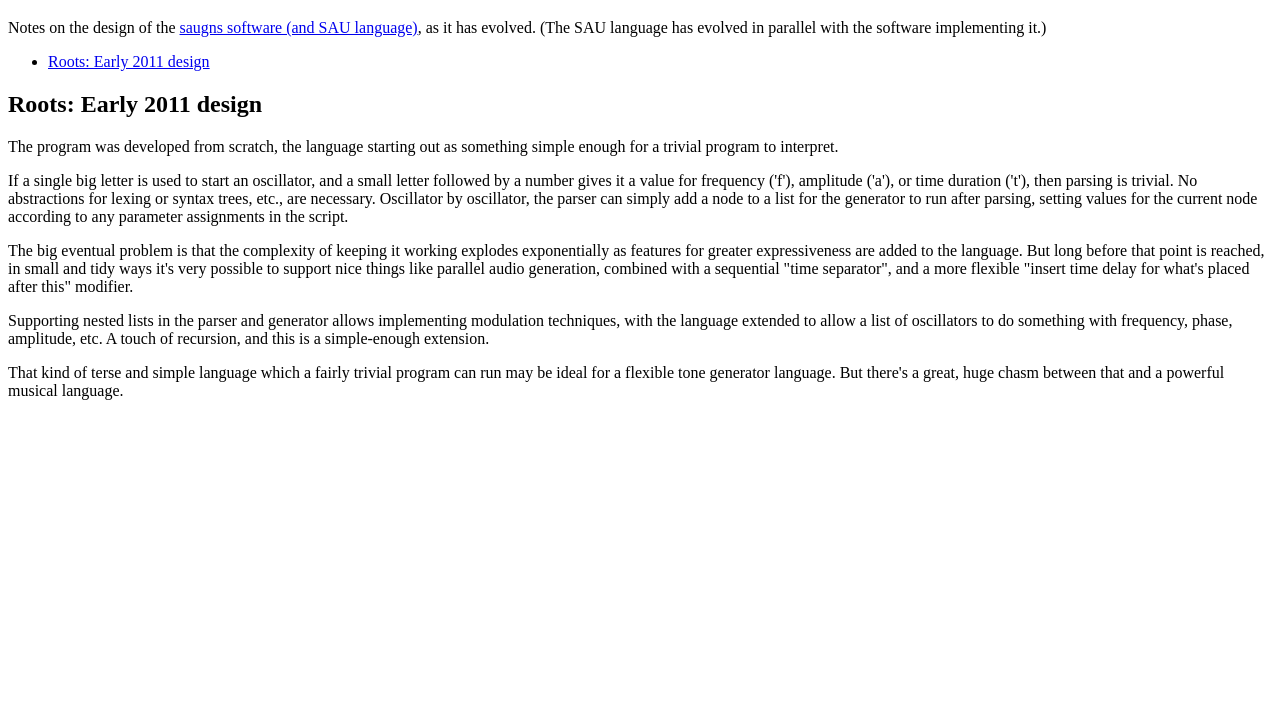
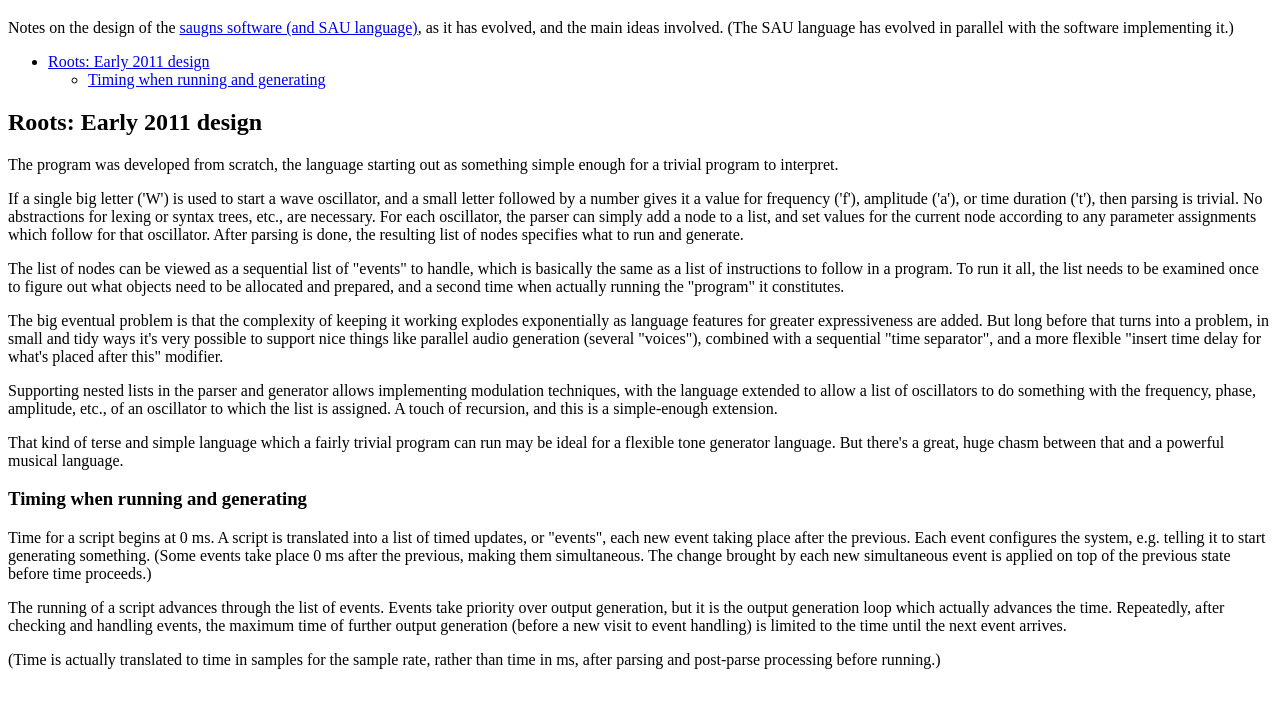
Before and after one commit to saugns/saugns.github.io, a plain HTML site: page design.html in a window 1280 px wide. Shown: the part 61-768 px from the top of the page. Drawn offline with Linux system fonts and the light colour scheme.

Commit message:
Expand 'design' page part on "Roots".

```diff
--- a/design.html
+++ b/design.html
@@ -10,21 +10,33 @@ content="saugns, SAU language, Scriptable AUdio, software design" />
 </head>
 <body>
 <h1>Design</h1>
-<p>Notes on the design of the <a href='index.html'>saugns software (and SAU language)</a>, as it has evolved. (The SAU language has evolved in parallel with the software implementing it.)
+<p>Notes on the design of the <a href='index.html'>saugns software (and SAU language)</a>, as it has evolved, and the main ideas involved. (The SAU language has evolved in parallel with the software implementing it.)
 </p>
 <ul>
-<li><a href='#roots'>Roots: Early 2011 design</a></li>
+<li><a href='#roots'>Roots: Early 2011 design</a><ul>
+	<li><a href='#roots-timing'>Timing when running and generating</a></li>
+	</ul>
+</li>
 </ul>
 <h2 id='roots'>Roots: Early 2011 design</h2>
 <p>The program was developed from scratch, the language starting out as something simple enough for a trivial program to interpret.
 </p>
-<p>If a single big letter is used to start an oscillator, and a small letter followed by a number gives it a value for frequency ('f'), amplitude ('a'), or time duration ('t'), then parsing is trivial. No abstractions for lexing or syntax trees, etc., are necessary. Oscillator by oscillator, the parser can simply add a node to a list for the generator to run after parsing, setting values for the current node according to any parameter assignments in the script.
+<p>If a single big letter ('W') is used to start a wave oscillator, and a small letter followed by a number gives it a value for frequency ('f'), amplitude ('a'), or time duration ('t'), then parsing is trivial. No abstractions for lexing or syntax trees, etc., are necessary. For each oscillator, the parser can simply add a node to a list, and set values for the current node according to any parameter assignments which follow for that oscillator. After parsing is done, the resulting list of nodes specifies what to run and generate.
 </p>
-<p>The big eventual problem is that the complexity of keeping it working explodes exponentially as features for greater expressiveness are added to the language. But long before that point is reached, in small and tidy ways it's very possible to support nice things like parallel audio generation, combined with a sequential "time separator", and a more flexible "insert time delay for what's placed after this" modifier.
+<p>The list of nodes can be viewed as a sequential list of "events" to handle, which is basically the same as a list of instructions to follow in a program. To run it all, the list needs to be examined once to figure out what objects need to be allocated and prepared, and a second time when actually running the "program" it constitutes.
 </p>
-<p>Supporting nested lists in the parser and generator allows implementing modulation techniques, with the language extended to allow a list of oscillators to do something with frequency, phase, amplitude, etc. A touch of recursion, and this is a simple-enough extension.
+<p>The big eventual problem is that the complexity of keeping it working explodes exponentially as language features for greater expressiveness are added. But long before that turns into a problem, in small and tidy ways it's very possible to support nice things like parallel audio generation (several "voices"), combined with a sequential "time separator", and a more flexible "insert time delay for what's placed after this" modifier.
+</p>
+<p>Supporting nested lists in the parser and generator allows implementing modulation techniques, with the language extended to allow a list of oscillators to do something with the frequency, phase, amplitude, etc., of an oscillator to which the list is assigned. A touch of recursion, and this is a simple-enough extension.
 </p>
 <p>That kind of terse and simple language which a fairly trivial program can run may be ideal for a flexible tone generator language. But there's a great, huge chasm between that and a powerful musical language.
 </p>
+<h3 id='#roots-timing'>Timing when running and generating</h3>
+<p>Time for a script begins at 0 ms. A script is translated into a list of timed updates, or "events", each new event taking place after the previous. Each event configures the system, e.g. telling it to start generating something. (Some events take place 0 ms after the previous, making them simultaneous. The change brought by each new simultaneous event is applied on top of the previous state before time proceeds.)
+</p>
+<p>The running of a script advances through the list of events. Events take priority over output generation, but it is the output generation loop which actually advances the time. Repeatedly, after checking and handling events, the maximum time of further output generation (before a new visit to event handling) is limited to the time until the next event arrives.
+</p>
+<p>(Time is actually translated to time in samples for the sample rate, rather than time in ms, after parsing and post-parse processing before running.)
+</p>
 </body>
 </html>
```
